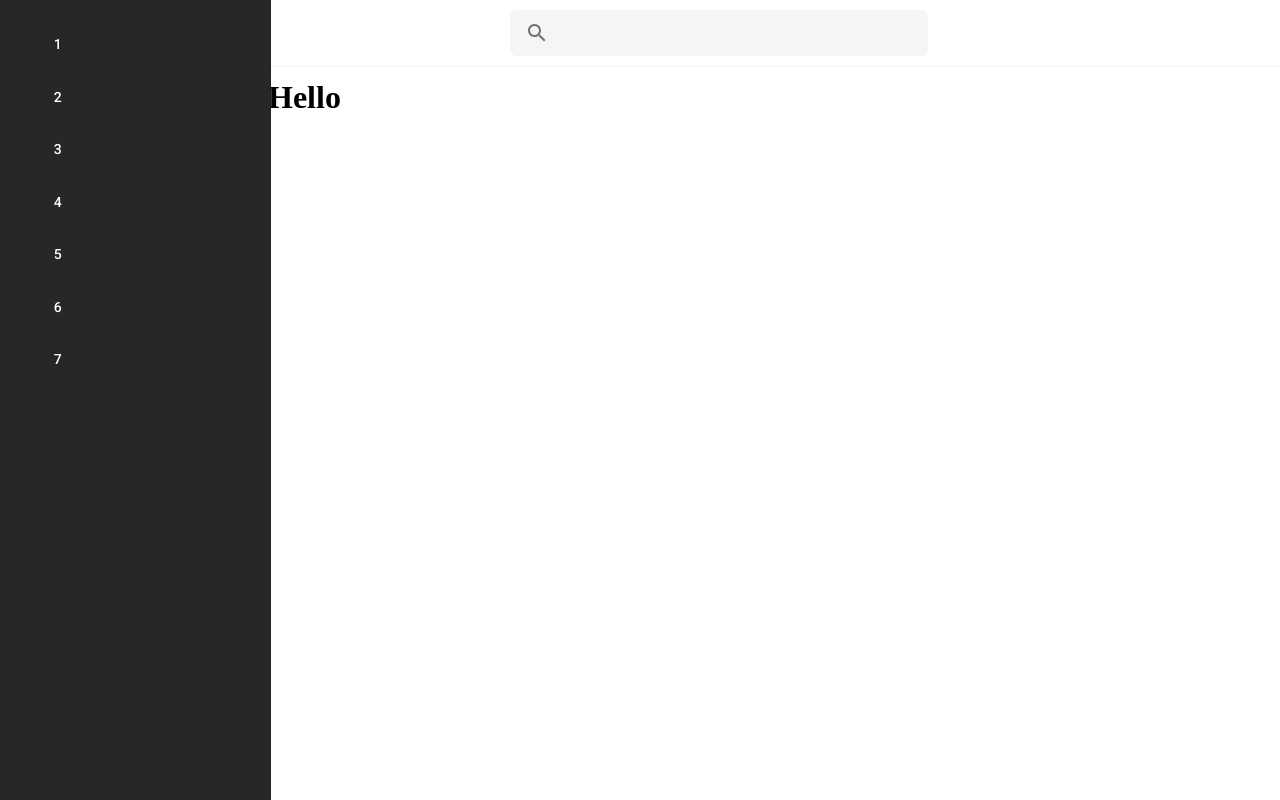
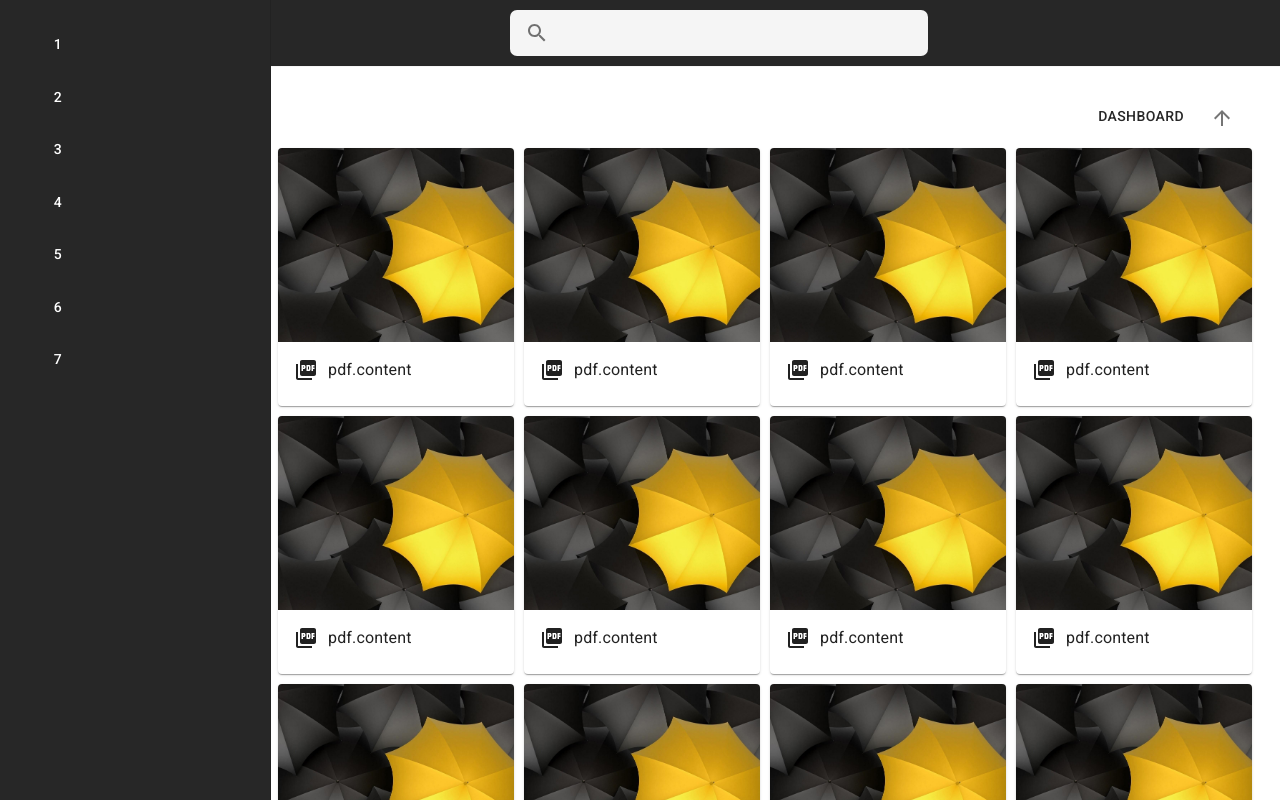
Before and after one commit to YuTakaki/cloud-store-client, a Next.js app: page / in a window 1280 px wide. Shown: the top 800 px of the page. Built offline with nearby package versions, Linux system fonts and the light colour scheme.

Commit message:
create dashboard main page

```diff
--- /dev/null
+++ b/components/dashboard/BasicFilter.tsx
@@ -0,0 +1,54 @@
+import React from 'react'
+import { Button, IconButton, Menu, MenuItem } from '@mui/material';
+import { styled } from '@mui/styles';
+import { useState } from 'react';
+//icons
+import ArrowUpwardIcon from '@mui/icons-material/ArrowUpward';
+
+const BasicFilterContainer = styled('div')((({
+  marginLeft: 'auto',
+  width: 'max-content',
+  padding: 10,
+  display: 'flex',
+  gridGap: 10
+})));
+
+
+const BasicFilter = () => {
+  const [basicFilterElement, setBasicFilterElement] = useState<HTMLElement | null>(null);
+
+  const closeBasicFilterMenu = () => {
+    setBasicFilterElement(null);
+  }
+  return (
+    <BasicFilterContainer>
+      <div>
+        <Button
+          onClick={(e) => setBasicFilterElement(e.currentTarget)}
+        >
+          Dashboard
+        </Button>
+        <Menu
+          id="basic-menu"
+          anchorEl={basicFilterElement}
+          open={basicFilterElement !== null}
+          onClose={closeBasicFilterMenu}
+        >
+          {['name', 'date'].map((_option) => (
+            <MenuItem
+              key={_option}
+              onClick={() => {
+                closeBasicFilterMenu()
+              }}
+            >Profile</MenuItem>
+          ))}
+        </Menu>
+      </div>
+      <IconButton>
+        <ArrowUpwardIcon />
+      </IconButton>
+    </BasicFilterContainer>
+  )
+}
+
+export default BasicFilter
--- /dev/null
+++ b/components/dashboard/GridFiles.tsx
@@ -0,0 +1,40 @@
+import React from 'react'
+import { Card, CardContent, CardMedia, Typography } from '@mui/material';
+import { styled } from '@mui/styles';
+//icons
+import PictureAsPdfIcon from '@mui/icons-material/PictureAsPdf';
+
+const CustomGrid = styled('div')((({
+  display: 'grid',
+  gridGap: 10,
+  gridTemplateColumns: 'repeat(auto-fill,minmax(220px,1fr))',
+})));
+
+const GridFiles = () => {
+  return (
+    <CustomGrid>
+      {[...new Array(13)].map(_file => (
+        <Card key={_file}>
+          <CardMedia
+            component="img"
+            height="194"
+            src="images/sample.jpg"
+          />
+          <CardContent
+            sx={{
+              display: 'flex',
+              gridGap: '10px'
+            }}
+          >
+            <PictureAsPdfIcon />
+            <Typography>
+              pdf.content
+            </Typography>
+          </CardContent>
+        </Card>
+      ))}
+    </CustomGrid>
+  )
+}
+
+export default GridFiles
--- a/layout/layout.tsx
+++ b/layout/layout.tsx
@@ -11,14 +11,15 @@ interface LayoutProps {
 const drawerWidth = 250;
 
 const Main = styled("main")((({
-  padding: 10,
-  paddingTop: 50,
+  padding: 20,
+  paddingTop: 80,
   marginLeft: drawerWidth
 })))
 
 const CustomAppBar = styled(AppBar)((({theme} : {theme : Theme}) => ({
   padding: 10,
-  borderBottom: `1px solid ${theme.palette.grey[100]}`
+  borderBottom: `1px solid ${theme.palette.grey[100]}`,
+  backgroundColor: 'white'
 })))
 
 
@@ -55,7 +56,6 @@ const Layout = ({children} : LayoutProps) => {
         </List>
       </CustomDrawer>
       <CustomAppBar
-        color='transparent'
         elevation={0}
         theme={theme}
       >
--- a/pages/index.tsx
+++ b/pages/index.tsx
@@ -1,12 +1,14 @@
-
 import type { NextPage } from 'next';
 import Layout from '../layout/layout';
-
+import BasicFilter from '../components/dashboard/BasicFilter';
+import GridFiles from '../components/dashboard/GridFiles';
 
 const Home: NextPage = () => {
+
   return (
     <Layout>
-      <h1>Hello</h1>
+      <BasicFilter />
+      <GridFiles />
     </Layout>
   )
 }
```
Also changed, not shown: public/images/sample.jpg (added).
